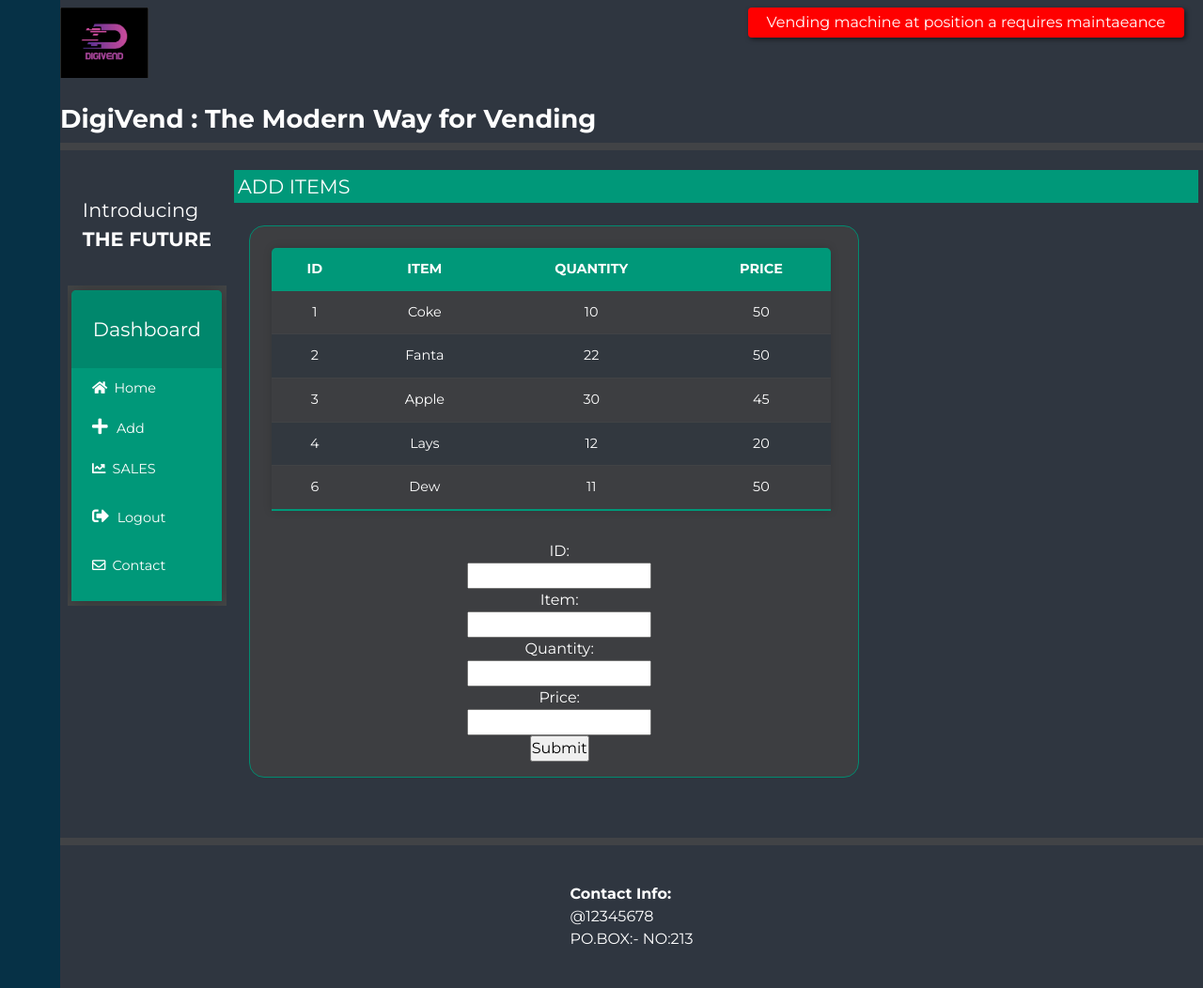
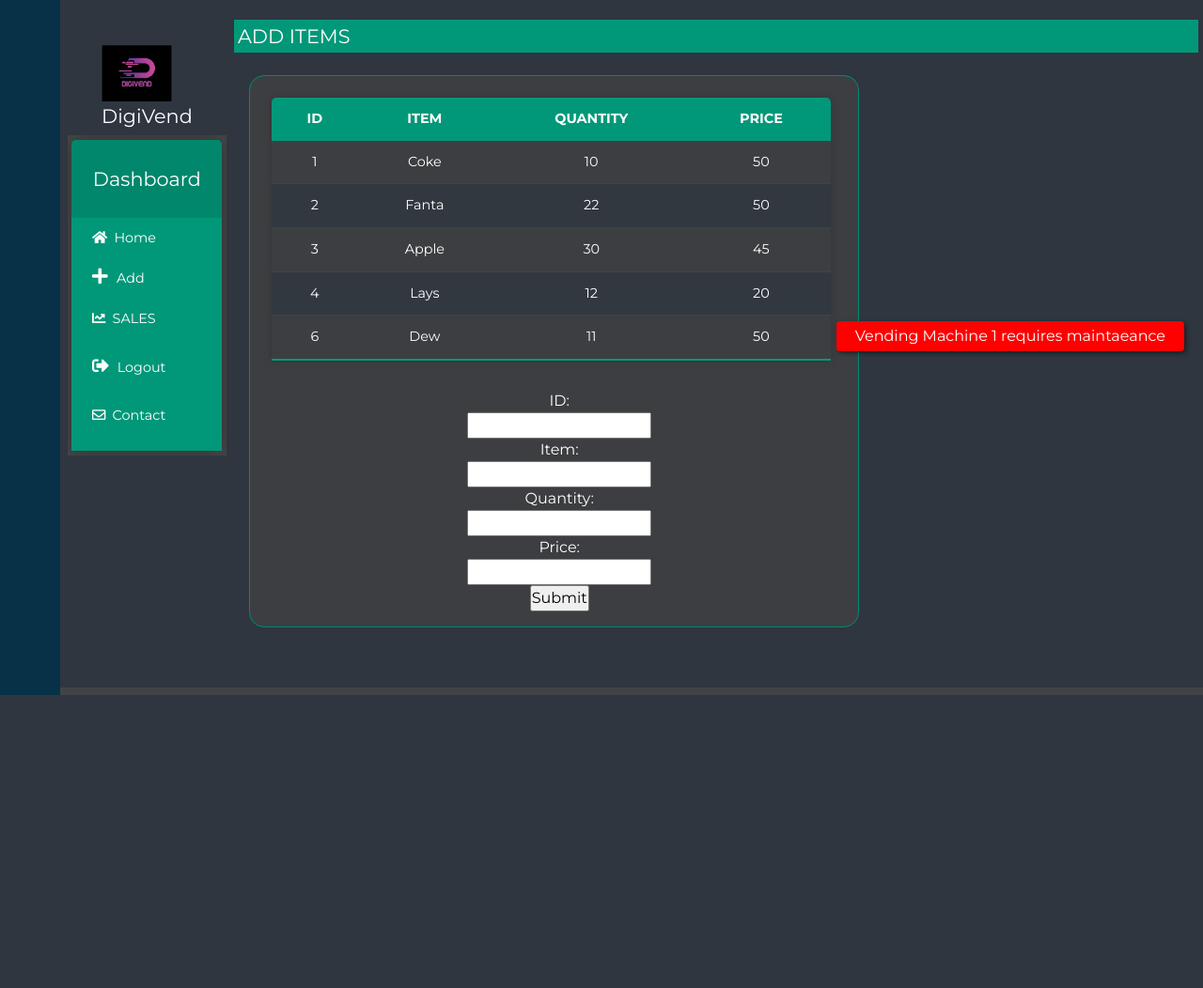
Before and after one commit to kirajkc/Server-based-vending-machine, a Django app: page /add/ in a window 1280 px wide. Shown: the whole page at 94% size. After the commit the page ends 740 px from the top, so only its background shows below. Run offline with Django 3.2, Linux system fonts and the light colour scheme; a user stored in the database is signed in; data comes from the database, SQL or seed files in the repository; tables that the repository leaves empty hold one stand-in row (values such as "Sample post"); some libraries are stand-ins or nearby versions.

Commit message:
first commit

```diff
--- a/chart/admin.py
+++ b/chart/admin.py
@@ -1,4 +1,4 @@
 from django.contrib import admin
-from .models import vend1 , vend2, sold1,sold2,alert
-admin.site.register([vend1,vend2,sold1,sold2,alert])
+from .models import vend1 , vend2, sold1,sold2,alert,rfid
+admin.site.register([vend1,vend2,sold1,sold2,alert,rfid])
 # Register your models here.
--- a/chart/models.py
+++ b/chart/models.py
@@ -49,6 +49,16 @@ class sold2(models.Model):
         verbose_name_plural = 'sold2'
         ordering = ('saleTime',)
 
+class rfid(models.Model):
+    name=models.TextField(max_length=50,null=True)
+    tagid=models.IntegerField(null=True)
+    amount=models.IntegerField(null=True)
+
+    def __str__(self):
+        return self.name
+    class Meta:
+        verbose_name_plural = 'rfid'
+
 
 class alert(models.Model):
 
--- a/chart/views.py
+++ b/chart/views.py
@@ -58,7 +58,8 @@ def get_data(request):
 
 @login_required(login_url="login/")
 def base(request):
-    return render(request,'base.html')
+    c=alert.objects.all()
+    return render(request,'base.html',{'categories':c})
 
 @login_required(login_url="login/")
 def add(request):
--- a/template/base.html
+++ b/template/base.html
@@ -26,8 +26,8 @@
 
         <div class="mainbg">
 
-            <section class="top">
-                    <div class="logo"><a href="{%url "home"%}"><img src ="{% static "logo.png"%}" height="75"></a>
+            {% comment %} <section class="top">
+                    <div class="logo">
                     </div>
                     {% if user.is_authenticated %}
                     {%for c in categories.all%}
@@ -40,15 +40,27 @@
                     {%endfor%}
                     {% endif %}
 
-                    <div class="clear"><h1><a href="#">DigiVend</a> : The Modern Way for Vending</h1></div>
-            </section>
+                    <div class="clear"></div>
+            </section> {% endcomment %}
 
             <section class="mid" >
                 <div class="middle" >
                     <div class="middle-left">
                         {% if user.is_authenticated %}
-                        <div class="detail"><p> Introducing<br><b>THE FUTURE</b></p>
+                        <div class="detail">
+                        <a href="{%url "home"%}"><img src ="{% static "logo.png"%}" height="60" align='left'></a>
+                        <p href="#">DigiVend</p>
                         </div>
+                        {% if user.is_authenticated %}
+                                    {%for c in categories.all%}
+                                    {% if c.value == 1%}
+                                    <div class="alert"> Vending Machine 1 requires maintaeance</div>
+                                    {%endif%}
+                                    {% if c.value == 2%}
+                                    <div class="alert"> At vend1 product is to be stocked</div>
+                                    {%endif%}
+                                    {%endfor%}
+                                {% endif %}
                         <div class="left-list">
                             <div class="midleft-list">
 
@@ -77,7 +89,7 @@
 
             </section>
 
-            <section class="bot">
+            {% comment %} <section class="bot">
 
                 <footer class="bottom">
                     {% if user.is_authenticated %}
@@ -87,7 +99,7 @@
                     {% endif %}
                 </footer>
 
-            </section>
+            </section> {% endcomment %}
 
         </div>
 
@@ -96,7 +108,7 @@
   <script>
 window.setTimeout(function () {
     location.href = "{{ redirect_url }}";
-},60000); // refresh/redirect after 5 seconds.
+},10000); // refresh/redirect after 5 seconds.
 
 </script>
 </html>
--- a/vend/settings.py
+++ b/vend/settings.py
@@ -124,7 +124,7 @@ USE_I18N = True
 
 USE_L10N = True
 
-USE_TZ = True
+USE_TZ = False
 
 
 # Static files (CSS, JavaScript, Images)
--- a/vend/static/css/main.css
+++ b/vend/static/css/main.css
@@ -33,7 +33,7 @@ body
 .mainbg
 {
     display: grid;
-    grid-template-rows: 1fr auto 1fr;
+    grid-template-rows: 1fr auto;
     margin:  0 ;
     padding:  0;
     background-color:#424446f1;
```
Also changed, not shown: requirements.txt (+2 -9 lines), chart/migrations/0021_rfid.py (added), chart/migrations/0022_rfid_name.py (added).
